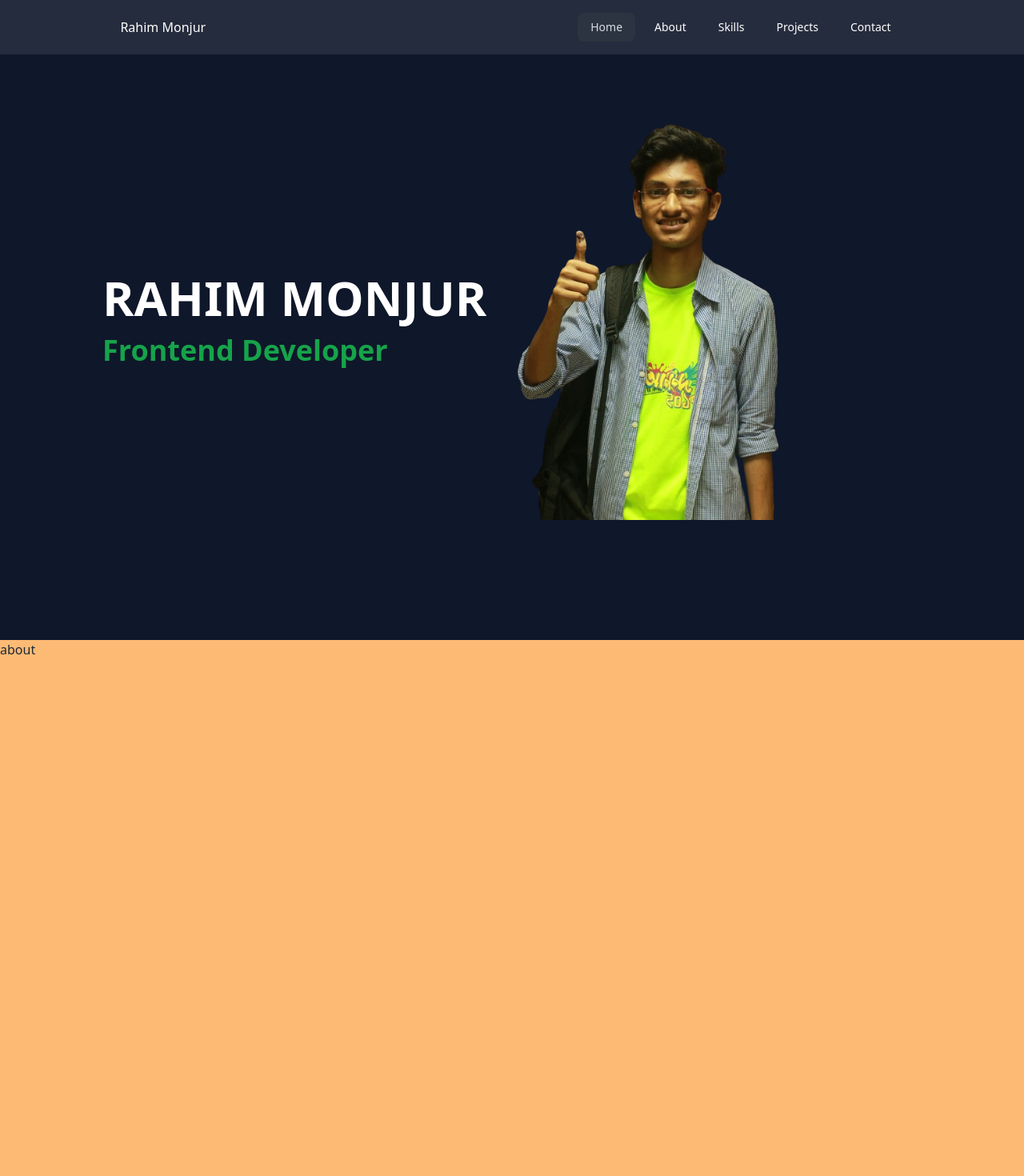
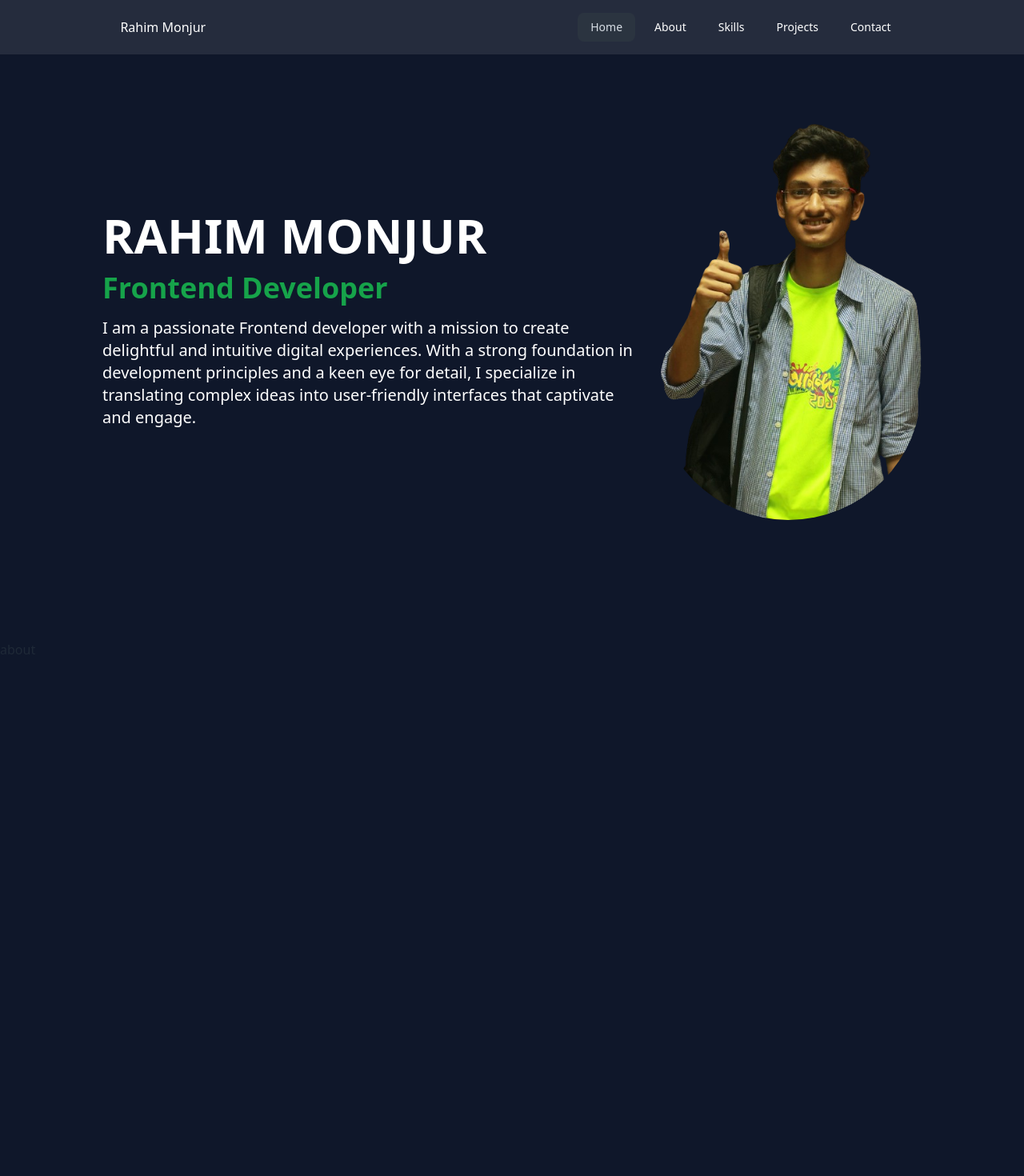
Before and after one commit to rahimatgit/my-portfolio, a React (Vite) app: page / in a window 1280 px wide. Shown: the top 1470 px of the page at 80% size. Built offline with nearby package versions, Linux system fonts and the light colour scheme.

Commit message:
banner updated

```diff
--- a/package.json
+++ b/package.json
@@ -10,6 +10,7 @@
     "preview": "vite preview"
   },
   "dependencies": {
+    "firebase": "^10.7.1",
     "localforage": "^1.10.0",
     "match-sorter": "^6.3.1",
     "react": "^18.2.0",
--- a/src/Pages/About/About.jsx
+++ b/src/Pages/About/About.jsx
@@ -2,7 +2,7 @@
 
 const About = () => {
     return (
-        <div id="about" className="h-[800px] w-full bg-orange-300">
+        <div id="about" className="h-[800px] ">
             about
         </div>
     );
--- a/src/Pages/Home/Home.jsx
+++ b/src/Pages/Home/Home.jsx
@@ -3,13 +3,14 @@ import image from '../../assets/rahim.png'
 
 const Home = () => {
     return (
-        <div id="home" className="min-h-screen w-[80%] mx-auto flex justify-center items-center ">
+        <div id="home" className="min-h-screen w-[80%] mx-auto flex justify-center items-center gap-6">
             <div className='flex-1 space-y-4'>
                 <h2 className='text-3xl md:text-6xl font-bold text-white'>RAHIM MONJUR</h2>
                 <h4 className='text-2xl md:text-4xl font-bold text-green-600'>Frontend Developer</h4>
+                <p className='text-white text-xl font-medium'>I am a passionate Frontend developer with a mission to create delightful and intuitive digital experiences. With a strong foundation in development principles and a keen eye for detail, I specialize in translating complex ideas into user-friendly interfaces that captivate and engage.</p>
             </div>
-            <div className='flex-1 '>
-                <img src={image} className=' h-[500px] ' alt="" />
+            <div className=''>
+                <img src={image} className=' h-[500px] rounded-full' alt="" />
 
             </div>
         </div>
```
Also changed, not shown: public/firebase.config.js (added, +18 -0 lines), firebase.json (added), 2 other files (tests, documents, lock files or other folders).
